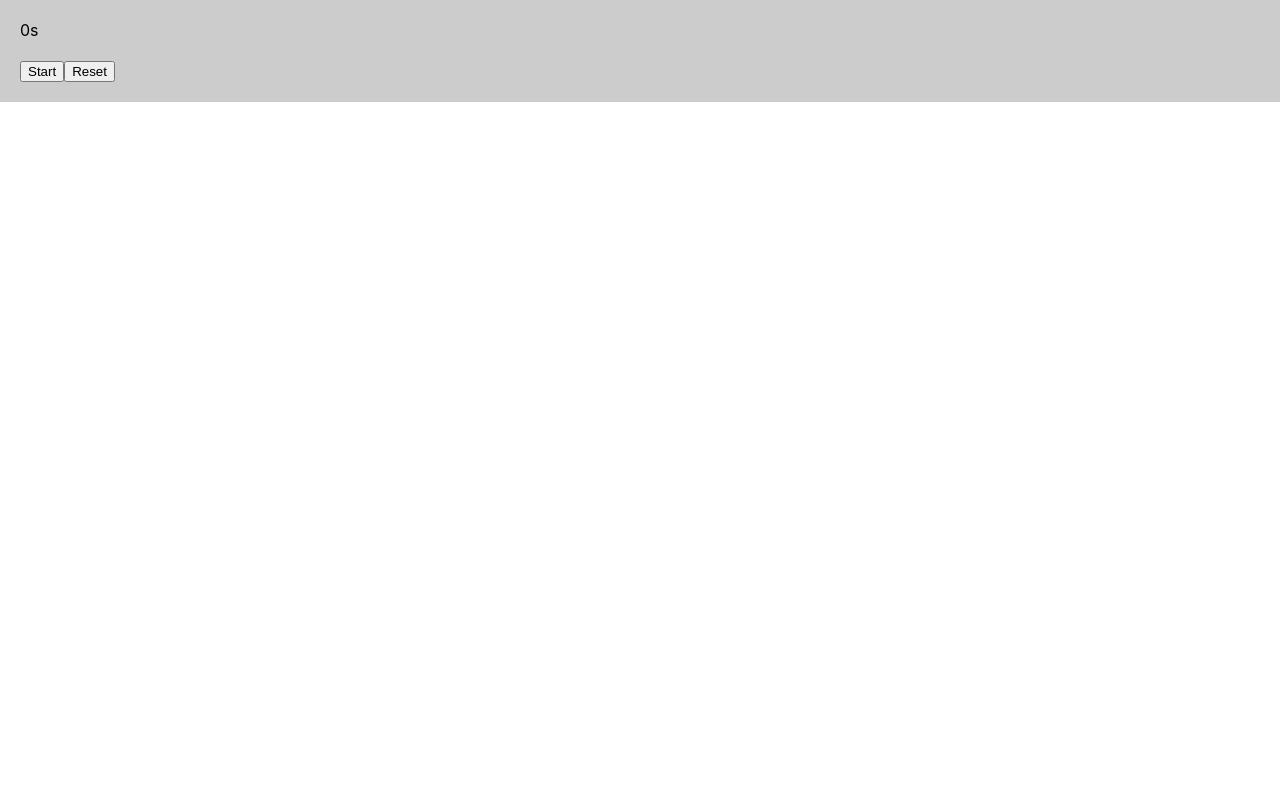
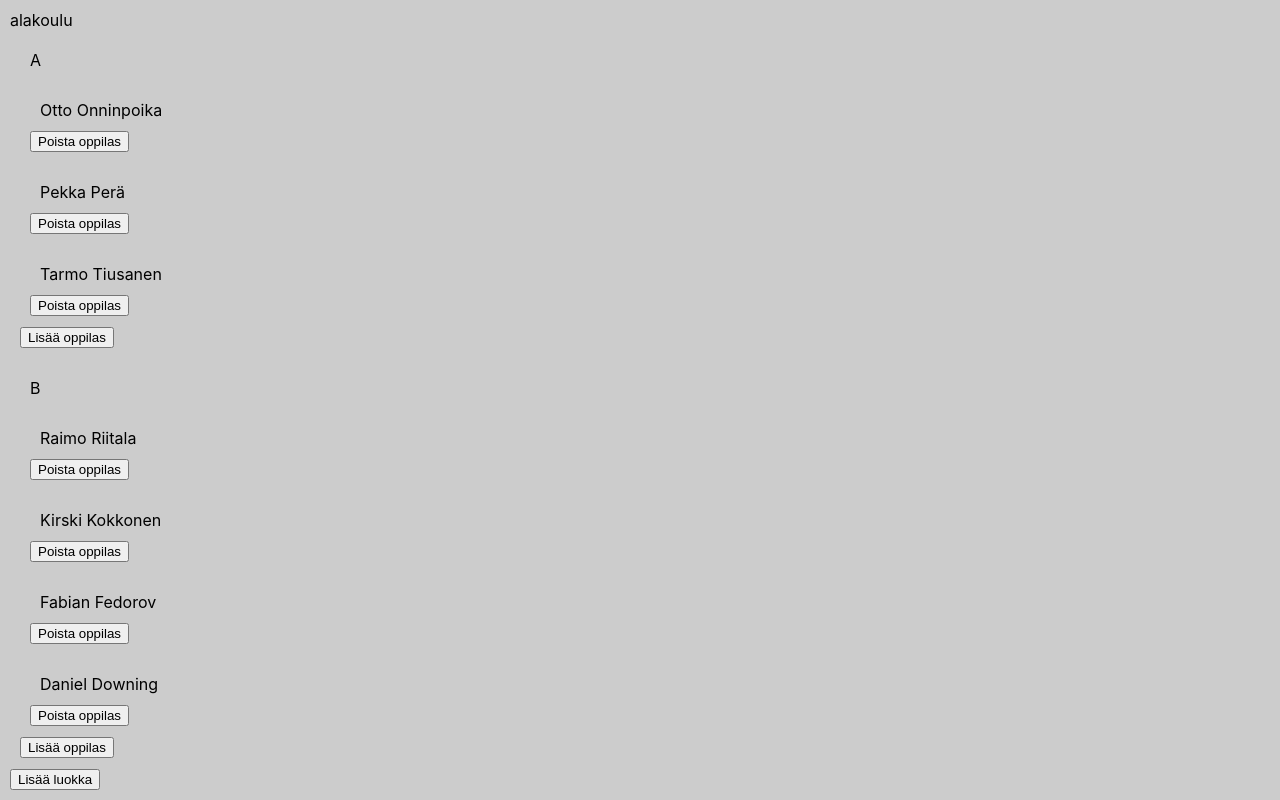
Before and after one commit to juvuorin/reactappis, a React (Create React App) app: page / in a window 1280 px wide. Built offline with nearby package versions, Linux system fonts and the light colour scheme.

Commit message:
Luokat, oppilaat ja koulut malliksi

```diff
--- /dev/null
+++ b/src/Counter.js
@@ -0,0 +1,22 @@
+import React, { useState, useEffect } from 'react';
+function Counter() {
+    const [count, setCount] = useState(0)
+    useEffect( function ajastimenAsetus () {
+        const timer = setInterval(
+            function ajastimenLaukeaminen() {
+                console.log('count', count)
+                setCount(count+1)
+               // synkroninenPyyntö()
+
+            },
+            5000
+        )
+        /* return () => clearInterval(timer) */
+    }, []) // ESLint warns us we're missing count
+    return (
+        <button onClick={() => setCount(count + 1)}>
+            {count}
+        </button>
+    )
+}
+export default Counter
--- /dev/null
+++ b/src/Koulu.js
@@ -0,0 +1,46 @@
+//import logo from './logo.svg';
+//import './App.css';
+import React, { useState } from 'react';
+
+//Tentti1
+import Luokka from './Luokka';
+
+let oppilas1 = { nimi: "Otto Onninpoika" }
+let oppilas2 = { nimi: "Pekka Perä" }
+let oppilas3 = { nimi: "Tarmo Tiusanen" }
+
+let luokka1 = { kirjain: "A", oppilaat: [oppilas1, oppilas2, oppilas3] }
+
+
+let oppilas4 = { nimi: "Raimo Riitala" }
+let oppilas5 = { nimi: "Kirski Kokkonen" }
+let oppilas6 = { nimi: "Fabian Fedorov" }
+let oppilas7 = { nimi: "Daniel Downing" }
+
+let luokka2 = { kirjain: "B", oppilaat: [oppilas4, oppilas5, oppilas6, oppilas7] }
+
+var koulu_ = { nimi: "alakoulu", luokat: [luokka1, luokka2] }
+
+
+function Koulu() {
+
+    const [koulu, setKoulu] = useState(koulu_)
+    //    [koulu, setKoulu] = useState(koulu)
+
+    const lisääLuokka = () => {
+        koulu.luokat.push({ kirjain: "C", oppilaat: [] })
+        console.log(koulu.luokat)
+
+        let uusiKoulu=JSON.parse(JSON.stringify(koulu))
+        //koulu === uusiKoulu
+
+        setKoulu(uusiKoulu)
+
+
+    }
+    return (<div>{koulu.nimi}{koulu.luokat.map(item => <Luokka luokka={item} setKoulu={setKoulu} koulu={koulu} />)}
+        <button onClick={lisääLuokka}>Lisää luokka</button>
+
+    </div>);
+}
+export default Koulu;
--- /dev/null
+++ b/src/Luokka.js
@@ -0,0 +1,20 @@
+import Oppilas from './Oppilas';
+
+function Luokka(p) {
+    console.log(p)
+
+    const lisääOppilas = ()=>{
+        p.luokka.oppilaat.push({nimi: "Olli Oppilas"})
+        p.setKoulu(JSON.parse(JSON.stringify(p.koulu)))
+
+    }
+    return (<div><div>{p.luokka.kirjain}{p.numero}</div>{p.luokka.oppilaat.map((oppilas,index) => <Oppilas luokka={p.luokka} oppilas={oppilas} index={index} setKoulu={p.setKoulu} koulu={p.koulu}/>)}
+
+        <button onClick={lisääOppilas}>Lisää oppilas</button>
+
+    </div>
+
+
+    );
+}
+export default Luokka;
--- /dev/null
+++ b/src/Oppilas.js
@@ -0,0 +1,18 @@
+function Oppilas(p) {
+
+
+    const poistaOppilas = (index)=>{
+//        p.luokka.oppilaat
+        p.luokka.oppilaat.splice(index,1)
+        p.setKoulu(JSON.parse(JSON.stringify(p.koulu)))
+
+    }
+
+    return (
+        <div>
+            <div>{p.oppilas.nimi}</div><button onClick={()=>poistaOppilas(p.oppilas.index)}>Poista oppilas</button>
+        </div>
+    );
+}
+
+export default Oppilas;
--- a/src/index.js
+++ b/src/index.js
@@ -4,9 +4,13 @@ import './index.css';
 import App from './App';
 import reportWebVitals from './reportWebVitals';
 import Timer from './Timer'
+import Counter from './Counter'
+
+import Koulu from './Koulu'
+
 ReactDOM.render(
   <React.StrictMode>
-    <Timer />
+    <Koulu />
   </React.StrictMode>,
   document.getElementById('root')
 );
```
Also changed, not shown: src/demo.js (added, +30 -0 lines).
